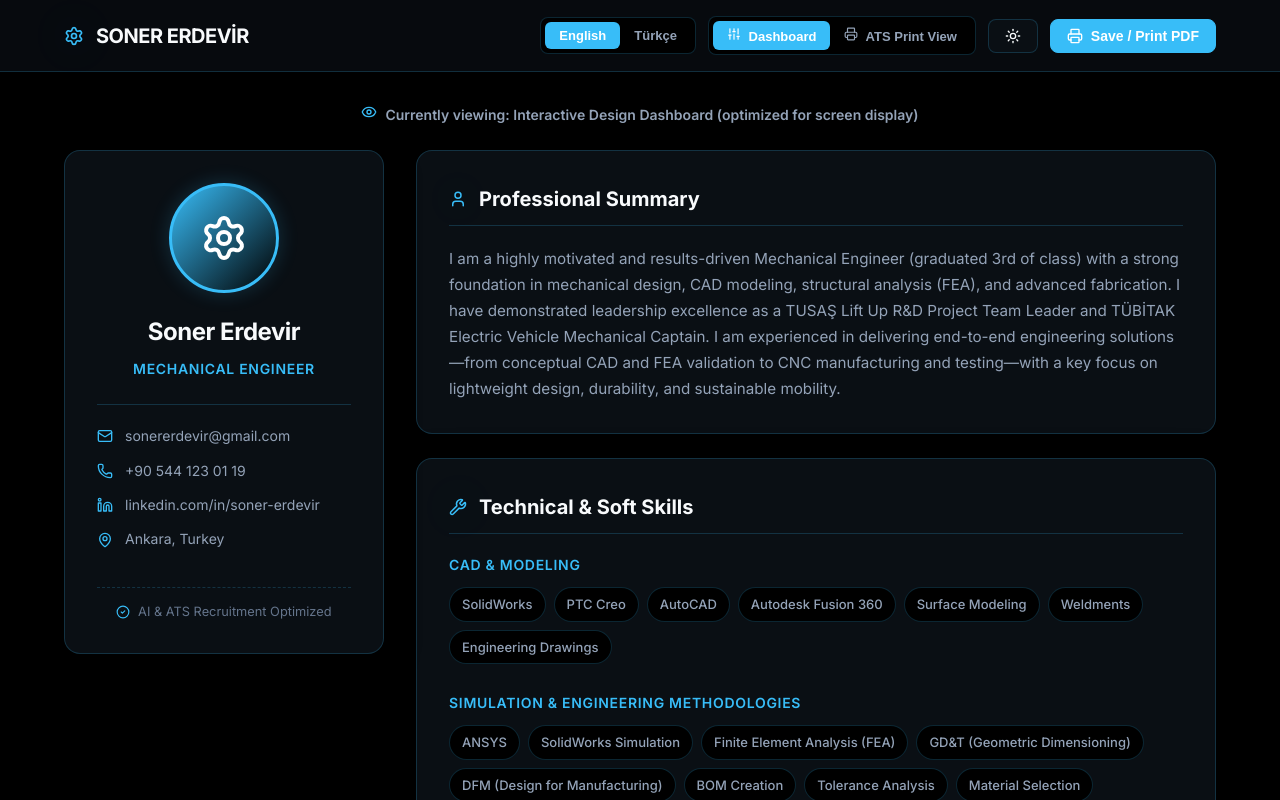
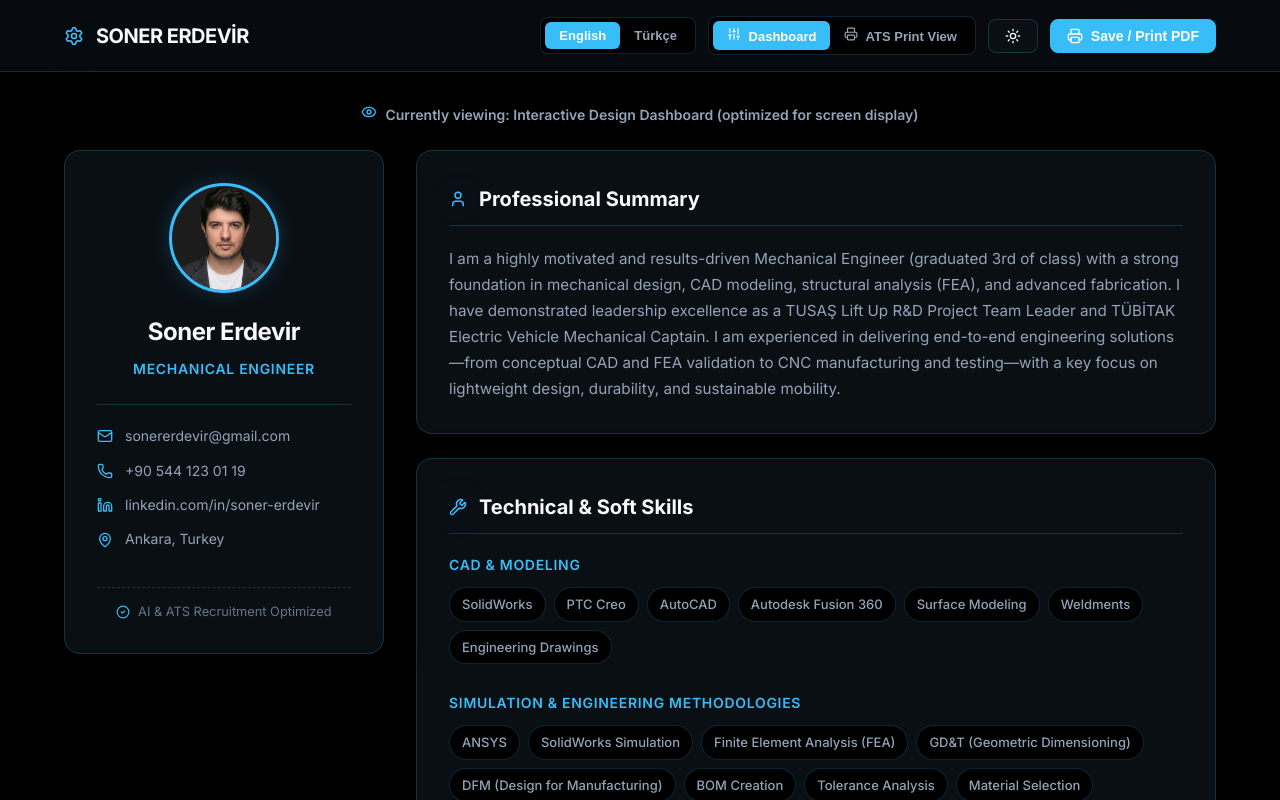
Before and after one commit to serdevir91/soner-portfolio, a React (Vite) app: page / in a window 1280 px wide. Shown: the top 800 px of the page. Built offline with nearby package versions, Linux system fonts and the light colour scheme.

Commit message:
Add profile picture (pp)

```diff
--- a/src/App.jsx
+++ b/src/App.jsx
@@ -105,8 +105,12 @@ function App() {
 
             {/* SIDEBAR */}
             <aside class="sidebar-card no-print">
-              <div class="avatar-placeholder">
-                <Settings size={48} />
+              <div class="avatar-placeholder" style={{ overflow: 'hidden', padding: 0 }}>
+                <img
+                  src="profile.jpeg"
+                  alt="Soner Erdevir"
+                  style={{ width: '100%', height: '100%', objectFit: 'cover' }}
+                />
               </div>
               <h1 class="profile-name">Soner Erdevir</h1>
               <div class="profile-title">
```
Also changed, not shown: public/profile.jpeg (added).
